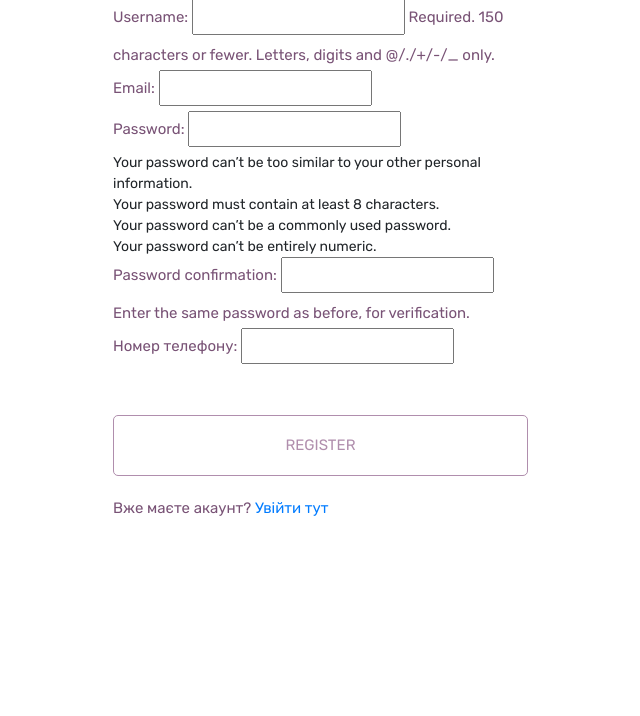
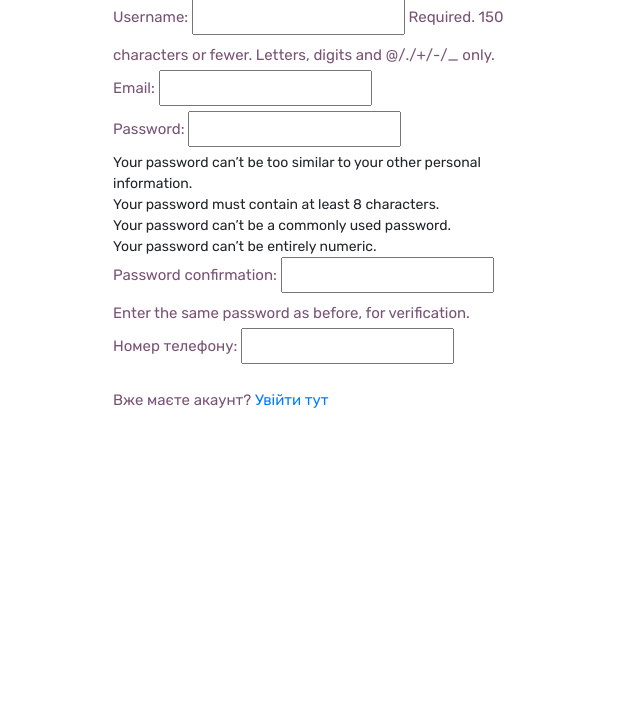
Before and after one commit to htokira/Online-shop, a Django app: page /register/ in a window 1280 px wide. Shown: the part 833-1549 px from the top of the page, without its empty margins (27-667 px from the left). Run offline with Django 5.2, Linux system fonts and the light colour scheme; some libraries are stand-ins or nearby versions.

Commit message:
Fix register

```diff
--- a/shop/templates/registration/login.html
+++ b/shop/templates/registration/login.html
@@ -52,7 +52,6 @@
                                     <button type="submit" value="submit" class="btn_3">
                                         log in
                                     </button>
-                                    <a class="lost_pass" href="#">forget password?</a>
                                 </div>
                             </form>
                         </div>
--- a/shop/templates/registration/register.html
+++ b/shop/templates/registration/register.html
@@ -31,9 +31,6 @@
                                 </div>
 
                                 <div class="col-md-12 form-group">
-                                    <button type="submit" value="submit" class="btn_3">
-                                        Register
-                                    </button>
                                     <p>Вже маєте акаунт? <a href="{% url 'login' %}">Увійти тут</a></p>
                                 </div>
                             </form>
```
